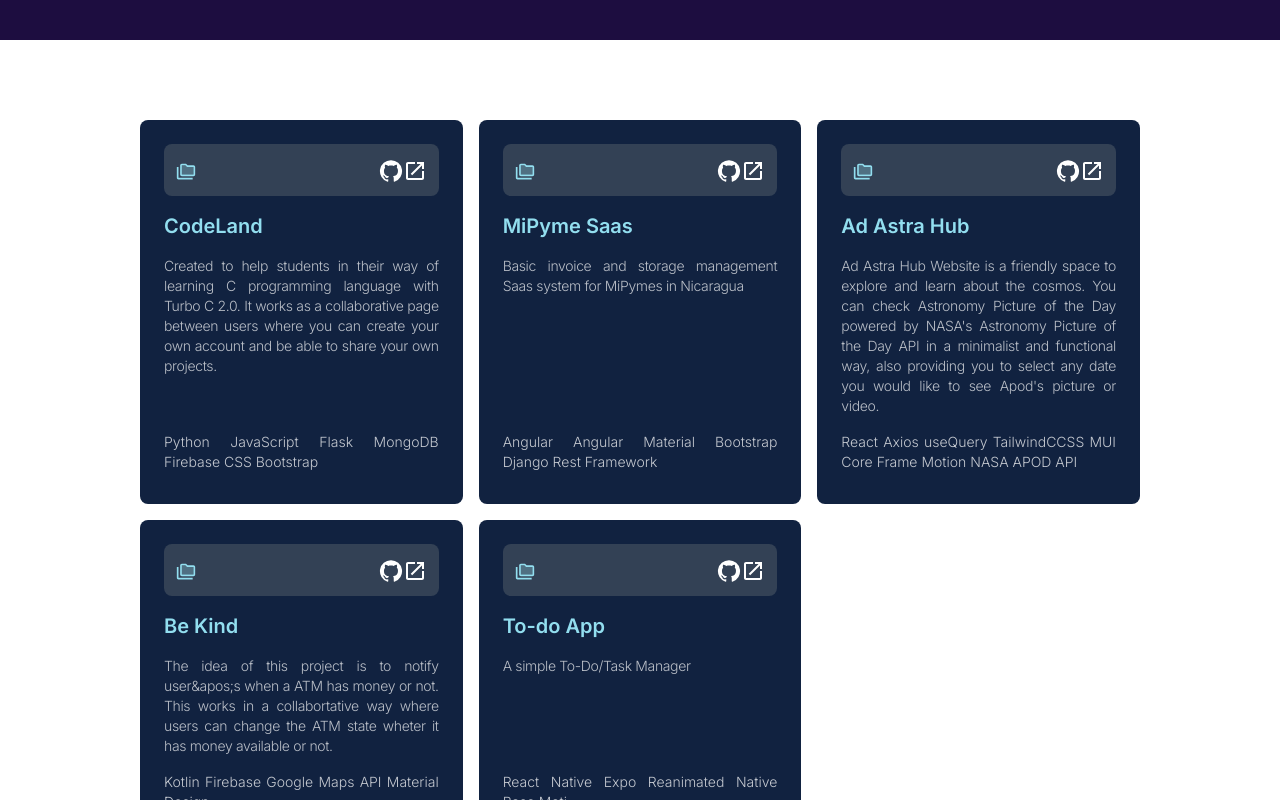
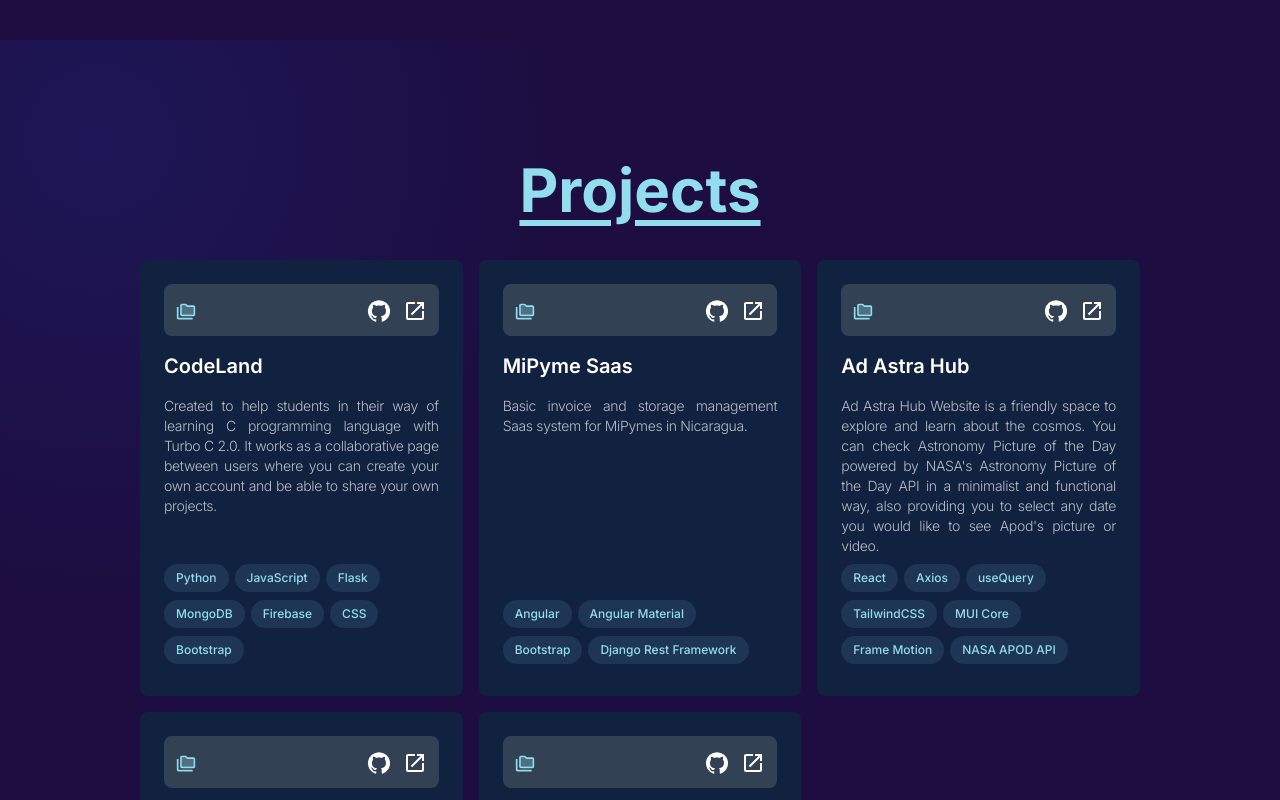
Before and after one commit to mgrobleto/marobleto-homepage, a Next.js app: page / in a window 1280 px wide. Shown: the part 1560-2360 px from the top of the page. Built offline with nearby package versions, Linux system fonts and the light colour scheme.

Commit message:
Almost ready. Cards are ready

```diff
--- a/src/components/gradient-background.tsx
+++ b/src/components/gradient-background.tsx
@@ -32,7 +32,7 @@ export const GradientBackground : React.FC<Props> = ({children}) => {
             <style jsx>
                 {`
                     .hero {
-                        height: 100vh;
+                        height: unset;
                         width: 100%;
                         background-color: #1D0D40;
                         background-image: radial-gradient(
--- a/src/components/project-card.tsx
+++ b/src/components/project-card.tsx
@@ -7,50 +7,63 @@ import FolderCopyTwoToneIcon from '@mui/icons-material/FolderCopyTwoTone';
 import LaunchTwoToneIcon from '@mui/icons-material/LaunchTwoTone';
 import GitHubIcon from "@mui/icons-material/GitHub";
 import { SocialLink } from "@/utils/links-icons";
-
-type ProjectTech = {
-    techName: string;
-}
+import { TechList, WorkTech } from "./work";
 
 interface ProjectContent {
     githubLink: string;
     websiteLink?: string;
     projectTitle: string;
     projectDescription: string;
-    projectTech: string[];
+    stack: string[];
     role: string;
     color?: string;
 }
 
 
-const ProjectCard: React.FC<ProjectContent> = ({githubLink, websiteLink, projectTitle, projectDescription, projectTech, color, role}) => {
+const ProjectCard: React.FC<ProjectContent> = ({githubLink, websiteLink, projectTitle, projectDescription, stack, color, role}) => {
     //const { ScrollY } = useContext(ScrollContext);
 
     return (
-        <div className="card w-full h-full flex flex-col justify-between items-start p-6 rounded-lg bg-[#112240] max-h-[500px] hover:translate-y-8 ease-in-out transition delay-150 duration-200 hover:bg-[#233554]">
+        <div className="card group w-full h-full flex flex-col justify-between items-start p-6 rounded-lg bg-[#112240] hover:translate-y-1.5 ease-in-out transition delay-150 duration-200 hover:bg-[#233554]">
             <div className="card-header w-full">
                 <div className="card-top flex flex-row w-full justify-between items-center p-3 bg-slate-700 rounded-lg">
                     <div className="folder-icon" style={{color: '#92DEEF'}}> <FolderCopyTwoToneIcon fontSize="small"/></div>
-                    <div className="flex flex-row max-w-sm justify-between items-center">
-                        <div className="div">
+                    <div className="flex flex-row items-center">
+                        <div className="mx-3">
                             <SocialLink href={githubLink} color="#92DEEF" icon={ <GitHubIcon /> } ></SocialLink>
                         </div>
-                        <div className="div">
-                            <SocialLink href={websiteLink} color="#92DEEF" icon={ <LaunchTwoToneIcon />} ></SocialLink>
+                        <div className="group-hover:translate-y-[-6px] ease-in-out transition delay-100 duration-500">
+                            <SocialLink href={websiteLink} color="#92DEEF" icon={ <LaunchTwoToneIcon />} classname="group-hover:text-[#92DEEF]"></SocialLink>
                         </div>
                     </div>
                 </div>
                 <div className="card-title">
-                    <div className="card-title font-semibold text-theme text-xl text-justify my-4">{projectTitle}</div>
+                    <div className="card-title font-semibold text-white group-hover:text-theme text-xl text-justify my-4">{projectTitle}</div>
                 </div>
                 <div className="card-desc">
-                    <div className="card-description font-light text-sm lg:text-sm text-justify tracking-tight opacity-70 my-2">{projectDescription}</div>
+                    <div className="card-description font-light text-sm lg:text-sm text-justify tracking-tight opacity-70 mb-2">{projectDescription}</div>
                     {/* <div className="project-role font-light text-sm lg:text-sm tracking-tight opacity-70 my-2">{role}</div> */}
                 </div>
             </div>
-            <div className="card-footer">
-                <div className="card-tech font-light text-sm lg:text-sm text-justify opacity-75 my-2 -tracking-normal">{projectTech.map(tech => tech + ' ')}</div>
+            <div className="flex flex-wrap items-start">
+                {stack.map(tech => {
+                    return (
+                        <div className="mr-1.5 mb-2">
+                            <div className="flex items-center rounded-full bg-theme/10 px-3 py-1 text-xs font-medium leading-5 text-theme">
+                                {tech}
+                            </div>
+                        </div>
+                    )
+                })}
             </div>
+
+            {/* <div className="card-footer grid grid-cols-4 gap-4 items-center">
+                {stack.map((tech) => {
+                    return (
+                        <TechList tech={tech}/>
+                    )
+                })}
+            </div> */}
         </div>
     )
 }
--- a/src/components/sidebar.tsx
+++ b/src/components/sidebar.tsx
@@ -17,7 +17,7 @@ const links = [
     },
     {
         number: '03.',
-        label: 'Experience',
+        label: 'Projects',
         path: '#projects'
     },
    /*  {
--- a/src/components/work.tsx
+++ b/src/components/work.tsx
@@ -19,6 +19,10 @@ interface WorkDetail {
     title?: string
     children?: React.ReactNode
     color?: string
+}
+
+type TechDetail = {
+    tech: string;
 }
 
 export const WorkContainer : React.FC<WorkContent> = ({ children }) => {
@@ -103,3 +107,11 @@ export const WorkTech: React.FC<WorkDetail> = ({title, children, color}) => {
         </div>
     )
 }
+
+export const TechList: React.FC<TechDetail> = ({ tech }) => {
+    return (
+        <div className="w-full h-fit bg-[#92DEEF] bg-opacity-50 p-2 rounded-lg text-[10px] xl:text-xs">
+            {tech}
+        </div>
+    )
+}
--- a/src/pages/works.tsx
+++ b/src/pages/works.tsx
@@ -10,6 +10,7 @@ import { InventariaTecImages, InventariaTecInfo } from '@/components/works/inven
 import { BeKindImages, BeKindInfo } from '@/components/works/bekind-info';
 import ProjectCard from '@/components/project-card';
 import { GradientBackground } from '@/components/gradient-background';
+import { CustomTitle } from '@/components/title';
 
 const projects = [
     {
@@ -24,7 +25,7 @@ const projects = [
     },
     {
         title: 'MiPyme Saas',
-        description: `Basic invoice and storage management Saas system for MiPymes in Nicaragua`,
+        description: `Basic invoice and storage management Saas system for MiPymes in Nicaragua.`,
         stack: ['Angular','Angular Material', 'Bootstrap', 'Django Rest Framework'],
         githubLink: 'https://github.com/mgrobleto/InventariTecFrontendApp',
         websiteLink: '',
@@ -35,14 +36,14 @@ const projects = [
         description: `Ad Astra Hub Website is a friendly space to explore and learn about the cosmos.
                 You can check Astronomy Picture of the Day powered by NASA's Astronomy Picture of the Day API
                 in a minimalist and functional way, also providing you to select any date you would like to see Apod's picture or video.`,
-        stack: ['React', 'Axios', 'useQuery', 'TailwindCCSS', 'MUI Core', 'Frame Motion', 'NASA APOD API'],
+        stack: ['React', 'Axios', 'useQuery', 'TailwindCSS', 'MUI Core', 'Frame Motion', 'NASA APOD API'],
         githubLink: 'https://github.com/mgrobleto/AdAstraHubWebsite',
         websiteLink: 'https://mgrobleto.github.io/AdAstraHubWebsite/',
         role: 'Frontend Dev'
     },
     {
         title: 'Be Kind',
-        description: 'The idea of this project is to notify user&apos;s when a ATM has money or not. This works in a collabortative way where users can change the ATM state wheter it has money available or not.',
+        description: `The idea of this project is to notify user's when a ATM has money or not. This works in a collabortative way where users can change the ATM state wheter it has money available or not.`,
         stack: ['Kotlin', 'Firebase', 'Google Maps API', 'Material Design'],
         githubLink: 'https://github.com/J2rg3n-B3rm2d3z/FinalProject',
         websiteLink: '',
@@ -60,7 +61,9 @@ const projects = [
 
 const Works : React.FC = () => {
     return (
-        <div id='projects' className='max-w-full min-h-screen bg-white p-20 flex flex-row justify-around'>
+        <GradientBackground>
+            <div id='projects' className='max-w-full min-h-screen p-20 flex flex-col justify-around items-center'>
+                <CustomTitle title='Projects' color='#92DEEF'/>
                 <div className="grid grid-cols-1 lg:grid-cols-3 gap-4 relative max-w-[1000px]">
                     {projects.map((project, index) => {
                         return (
@@ -68,7 +71,7 @@ const Works : React.FC = () => {
                                 key={index}
                                 projectTitle={project.title}
                                 projectDescription={project.description}
-                            projectTech={project.stack}
+                                stack={project.stack}
                                 githubLink={project.githubLink}
                                 websiteLink={project.websiteLink}
                                 role={project.role}
@@ -77,6 +80,7 @@ const Works : React.FC = () => {
                     })}
                 </div>
             </div>
+        </GradientBackground>
     )
 }
 
--- a/src/utils/links-icons.tsx
+++ b/src/utils/links-icons.tsx
@@ -8,18 +8,17 @@ interface LinksProps {
     icon?: React.ReactElement
     children?: React.ReactNode
     color: string
+    classname?: string
 }
 
-export const SocialLink : React.FC<LinksProps> = ({ href, icon, color ,children}) => {
+export const SocialLink : React.FC<LinksProps> = ({ href, icon, color ,children, classname }) => {
     return (
-        <Link href={href ? {href} : ''} target="_blank" className="my-1">
-            <div className="min-w-fit min-h-fit
-            flex flex-row items-center justify-start
-            text-xs xl:text-lg"
+        <Link href={href ? {href} : ''} target="_blank" className={`group my-1`}>
+            <div className={`group min-w-fit min-h-fit flex flex-row items-center justify-start text-xs xl:text-lg`}
             onMouseEnter={(e) => e.currentTarget.style.color = color}
             onMouseLeave={(e) => e.currentTarget.style.color = 'white'}
             >
-                <div className="mr-3">{icon}</div>
+                <div className={`mr-3 ${classname}`}>{icon}</div>
                 <div className='font-semibol'> {children} </div>
             </div>
         </Link>
```
Lines whose indentation alone changed are shown as unchanged.
